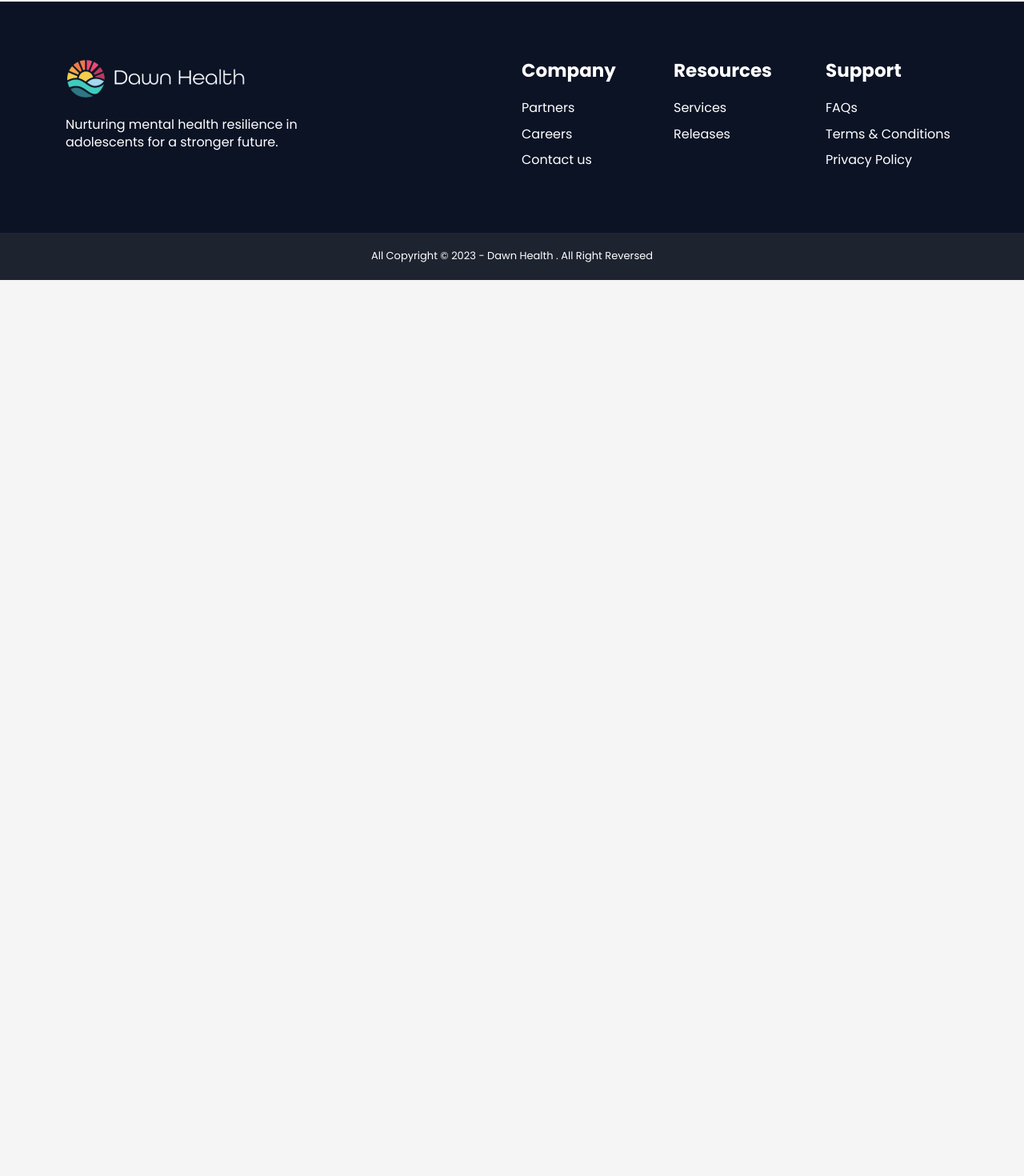
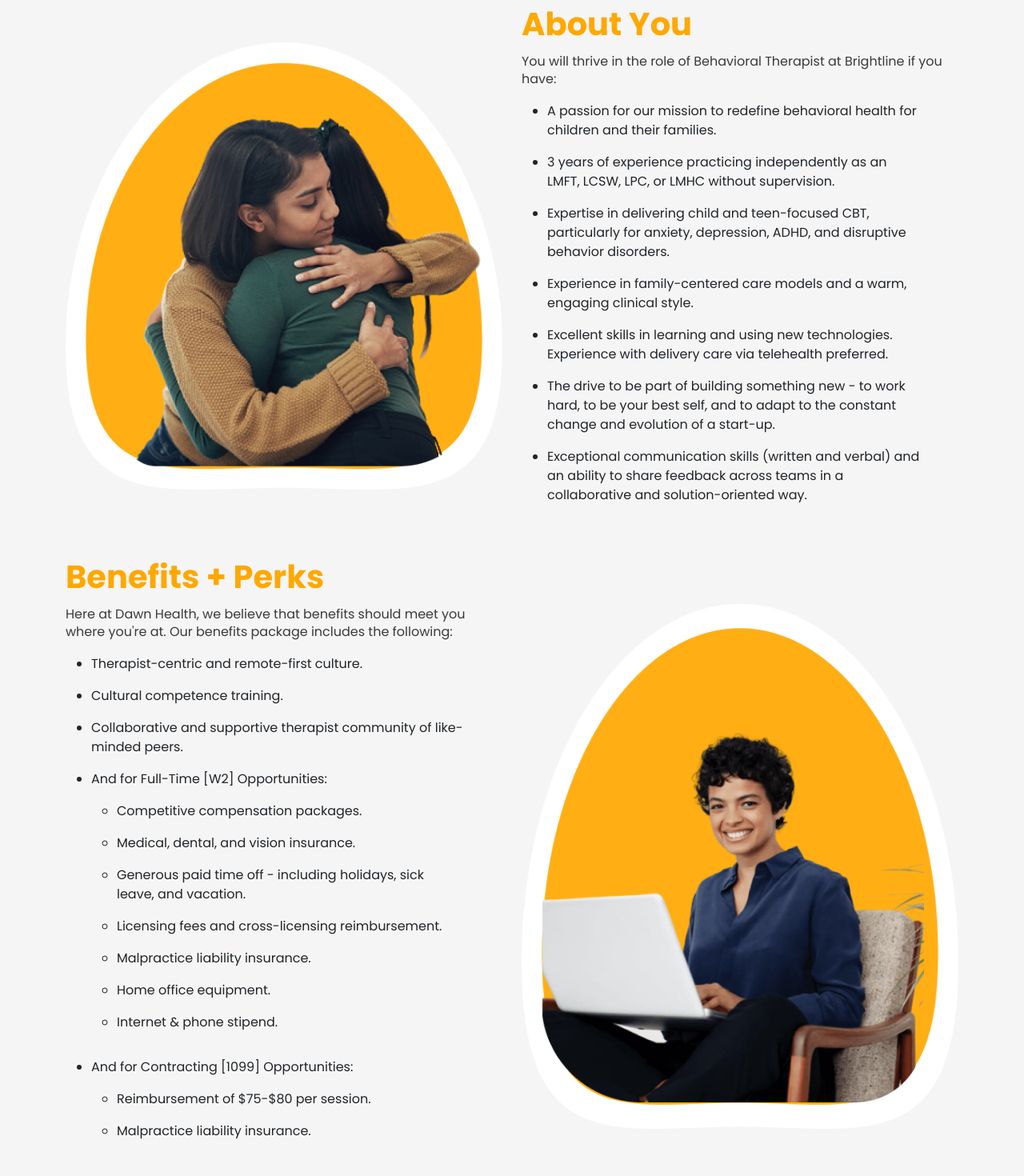
Before and after one commit to ArshadNawazBaig/dawn-health, a React (Create React App) app: page /career in a window 1280 px wide. Shown: the part 1940-3410 px from the top of the page at 80% size. Before the commit the page ends 2290 px from the top, so only its background shows below. Built offline with nearby package versions, Linux system fonts and the light colour scheme.

Commit message:
career page design is completed

```diff
--- a/src/pages/career.jsx
+++ b/src/pages/career.jsx
@@ -12,6 +12,8 @@ import {
 } from '../styles';
 import Main from './../assets/career/1.png';
 import Main2 from './../assets/career/2.png';
+import Main3 from './../assets/career/3.png';
+import Main4 from './../assets/career/4.png';
 
 const CareerPage = () => {
   return (
@@ -50,7 +52,7 @@ const CareerPage = () => {
               </SectionHeader>
             </Col>
           </Row>
-          <Row className="pb-main">
+          <Row className="pb-main align-items-center">
             <Col md={6}>
               <SectionHeader className="" title="About The Role">
                 Our clinical team members collaborate with other phenomenal
@@ -106,6 +108,110 @@ const CareerPage = () => {
               <img src={Main2} className="img-fluid" alt="main image" />
             </Col>
           </Row>
+          <Row className="pb-main align-items-center">
+            <Col md={6} className="text-start">
+              <img src={Main3} className="img-fluid" alt="main image" />
+            </Col>
+            <Col md={6}>
+              <SectionHeader className="" title="About You">
+                You will thrive in the role of Behavioral Therapist at
+                Brightline if you have:
+              </SectionHeader>
+              <List className="pe-5">
+                <ListItem className="pb-3">
+                  A passion for our mission to redefine behavioral health for
+                  children and their families.
+                </ListItem>
+                <ListItem className="pb-3">
+                  3 years of experience practicing independently as an LMFT,
+                  LCSW, LPC, or LMHC without supervision.
+                </ListItem>
+                <ListItem className="pb-3">
+                  Expertise in delivering child and teen-focused CBT,
+                  particularly for anxiety, depression, ADHD, and disruptive
+                  behavior disorders.
+                </ListItem>
+                <ListItem className="pb-3">
+                  Experience in family-centered care models and a warm, engaging
+                  clinical style.
+                </ListItem>
+                <ListItem className="pb-3">
+                  Excellent skills in learning and using new technologies.
+                  Experience with delivery care via telehealth preferred.
+                </ListItem>
+                <ListItem className="pb-3">
+                  The drive to be part of building something new - to work hard,
+                  to be your best self, and to adapt to the constant change and
+                  evolution of a start-up.
+                </ListItem>
+                <ListItem className="pb-3">
+                  Exceptional communication skills (written and verbal) and an
+                  ability to share feedback across teams in a collaborative and
+                  solution-oriented way.
+                </ListItem>
+              </List>
+            </Col>
+          </Row>
+          <Row className="pb-main align-items-center">
+            <Col md={6}>
+              <SectionHeader className="" title="Benefits + Perks">
+                Here at Dawn Health, we believe that benefits should meet you
+                where you're at. Our benefits package includes the following:
+              </SectionHeader>
+              <List className="pe-5">
+                <ListItem className="pb-3">
+                  Therapist-centric and remote-first culture.
+                </ListItem>
+                <ListItem className="pb-3">
+                  Cultural competence training.
+                </ListItem>
+                <ListItem className="pb-3">
+                  Collaborative and supportive therapist community of
+                  like-minded peers.
+                </ListItem>
+                <ListItem className="pb-3">
+                  And for Full-Time [W2] Opportunities:
+                  <List className="mt-3">
+                    <ListItem className="pb-3">
+                      Competitive compensation packages.
+                    </ListItem>
+                    <ListItem className="pb-3">
+                      Medical, dental, and vision insurance.
+                    </ListItem>
+                    <ListItem className="pb-3">
+                      Generous paid time off - including holidays, sick leave,
+                      and vacation.
+                    </ListItem>
+                    <ListItem className="pb-3">
+                      Licensing fees and cross-licensing reimbursement.
+                    </ListItem>
+                    <ListItem className="pb-3">
+                      Malpractice liability insurance.
+                    </ListItem>
+                    <ListItem className="pb-3">Home office equipment.</ListItem>
+                    <ListItem className="pb-3">
+                      Internet & phone stipend.
+                    </ListItem>
+                  </List>
+                </ListItem>
+
+                <ListItem className="pb-3">
+                  And for Contracting [1099] Opportunities:
+                  <List className="mt-3">
+                    <ListItem className="pb-3">
+                      Reimbursement of $75-$80 per session.
+                    </ListItem>
+                    <ListItem className="pb-3">
+                      Malpractice liability insurance.
+                    </ListItem>
+                  </List>
+                </ListItem>
+              </List>
+            </Col>
+            <Col md={6} className="text-end">
+              <img src={Main4} className="img-fluid" alt="main image" />
+            </Col>
+          </Row>
         </Container>
       </SectionWrapper>
     </CareerPageWrapper>
```
